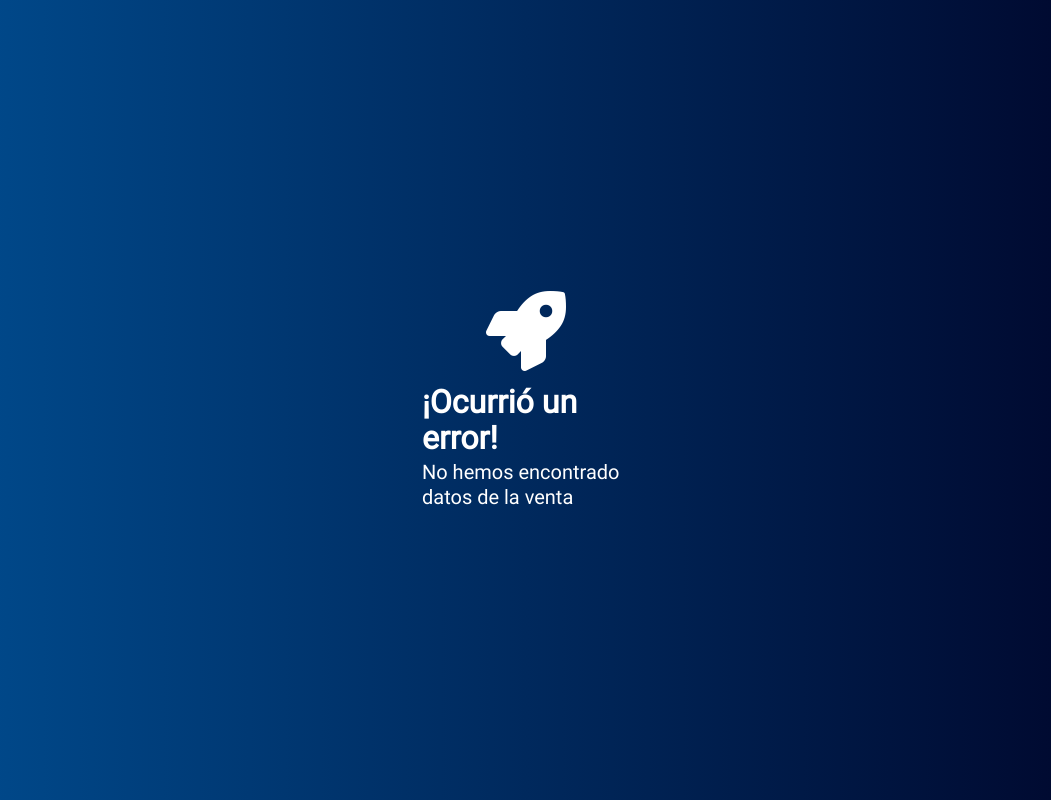
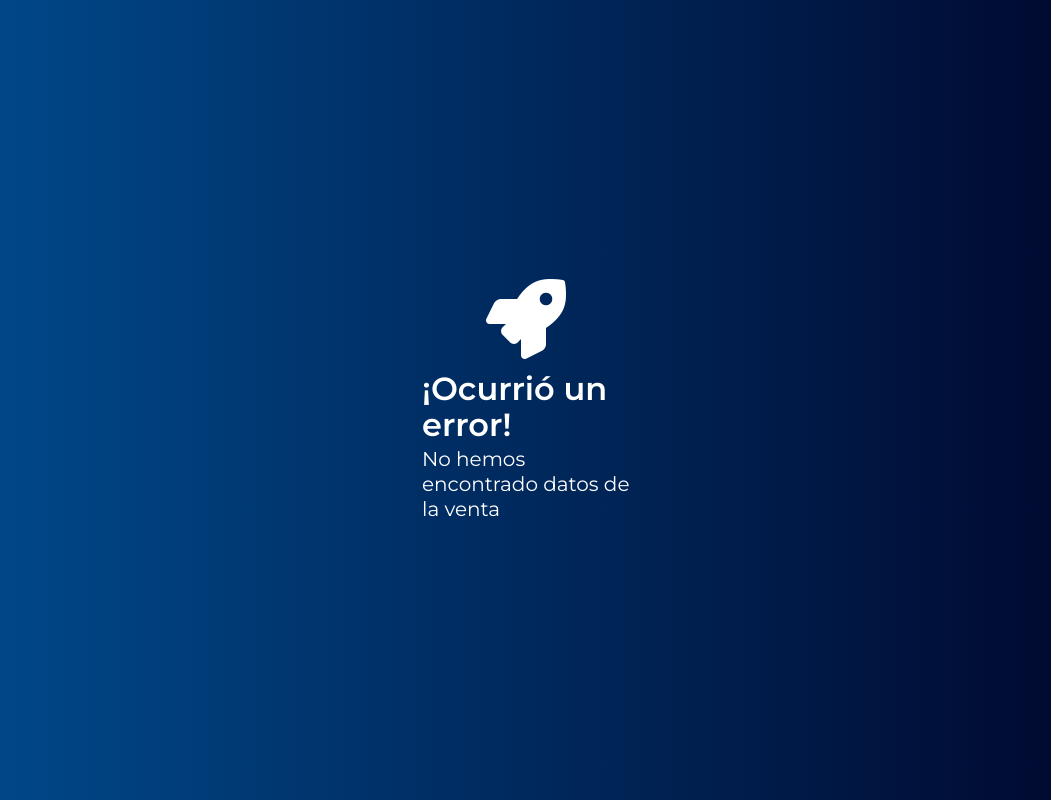
Before and after one commit to gabymg26/Sistema_ventas, a PHP site: page /sistema_ventas/app/pdf/ticket.php in a window 1280 px wide. Shown: the whole page, without its empty margins (114-1165 px from the left). Run offline with PHP 8.4, Linux system fonts and the light colour scheme; data comes from the database, SQL or seed files in the repository; data that the repository does not hold is empty; some web fonts are replaced.

Commit message:
Modificando fuente de letra

```diff
--- a/app/views/css/estilos.css
+++ b/app/views/css/estilos.css
@@ -1,43 +1,24 @@
-/*=====================================================
-                    Tipografia
-======================================================*/
-@font-face{
-    font-family: "RobotoCondensedLight";
-    src: url("../webfonts/robotocondensed-light.ttf"),
-    url("../webfonts/robotocondensed-light.eot"),
-    url("../webfonts/robotocondensed-light.woff"),
-    url("../webfonts/robotocondensed-light.woff2"),
-    url("../webfonts/robotocondensed-light.svg");
-}
-@font-face{
-    font-family: "RobotoRegular";
-    src: url("../webfonts/roboto-regular.ttf"),
-    url("../webfonts/roboto-regular.eot"),
-    url("../webfonts/roboto-regular.woff"),
-    url("../webfonts/roboto-regular.woff2"),
-    url("../webfonts/roboto-regular.svg");
-}
-@font-face{
-    font-family: "OswaldLight";
-    src: url("../webfonts/oswald-light.ttf"),
-    url("../webfonts/oswald-light.eot"),
-    url("../webfonts/oswald-light.woff"),
-    url("../webfonts/oswald-light.woff2"),
-    url("../webfonts/oswald-light.svg");
+/* Importar la fuente Montserrat desde Google Fonts */
+@import url("https://fonts.googleapis.com/css2?family=Montserrat:ital,wght@0,100..900;1,100..900&display=swap");
+
+/* Establecer la fuente Montserrat como predeterminada */
+body {
+  font-family: "Montserrat", sans-serif; /* Utiliza Montserrat o una fuente sans-serif como alternativa */
 }
 
-body,html{
+body,
+html {
   height: 100%;
   width: 100%;
   margin: 0;
   padding: 0;
   font-size: 16px;
-    font-family: "RobotoRegular";
+  font-family: "Montserrat", sans-serif;
   position: relative;
   background-color: #fff;
 }
 
-.main-container{
+.main-container {
   height: 100%;
   width: 100%;
   display: flex;
```
Also changed, not shown: other parts of app/views/css/estilos.css (+92 -82 lines). Lines whose indentation alone changed are shown as unchanged.
